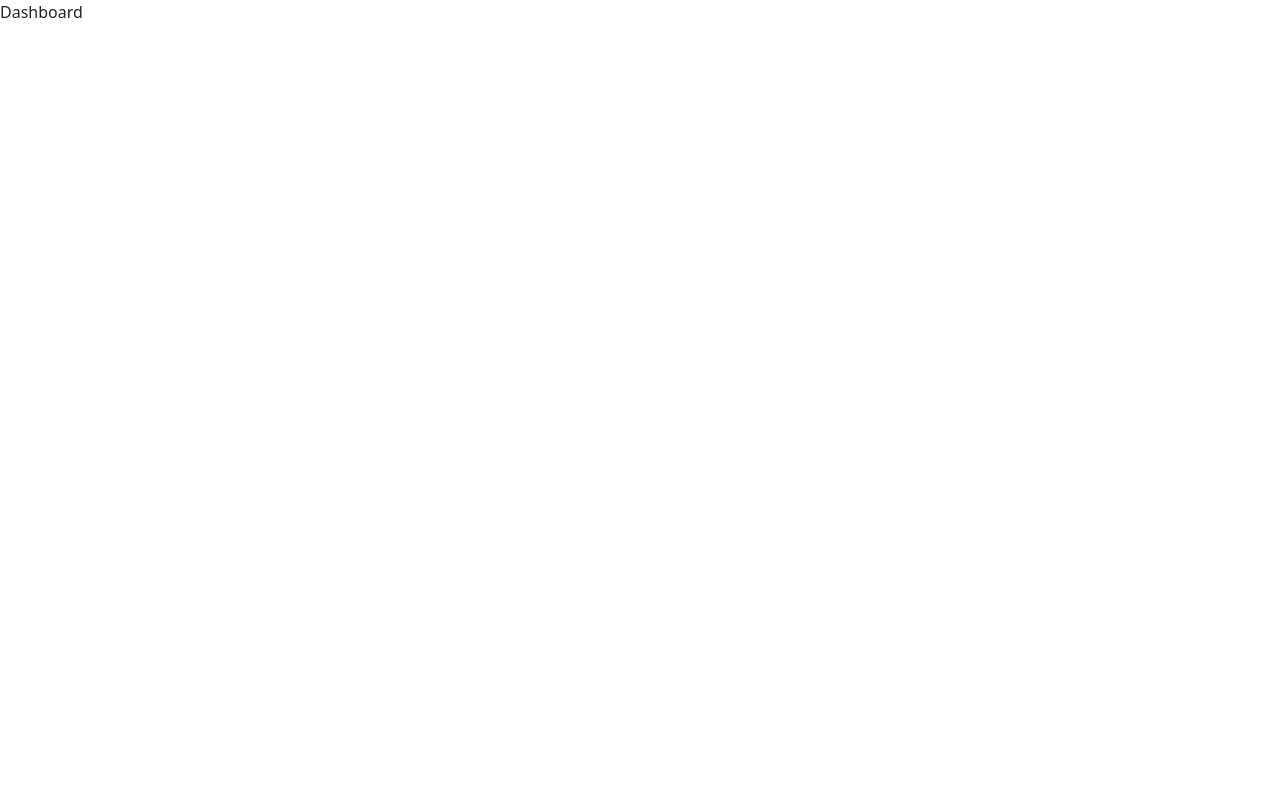
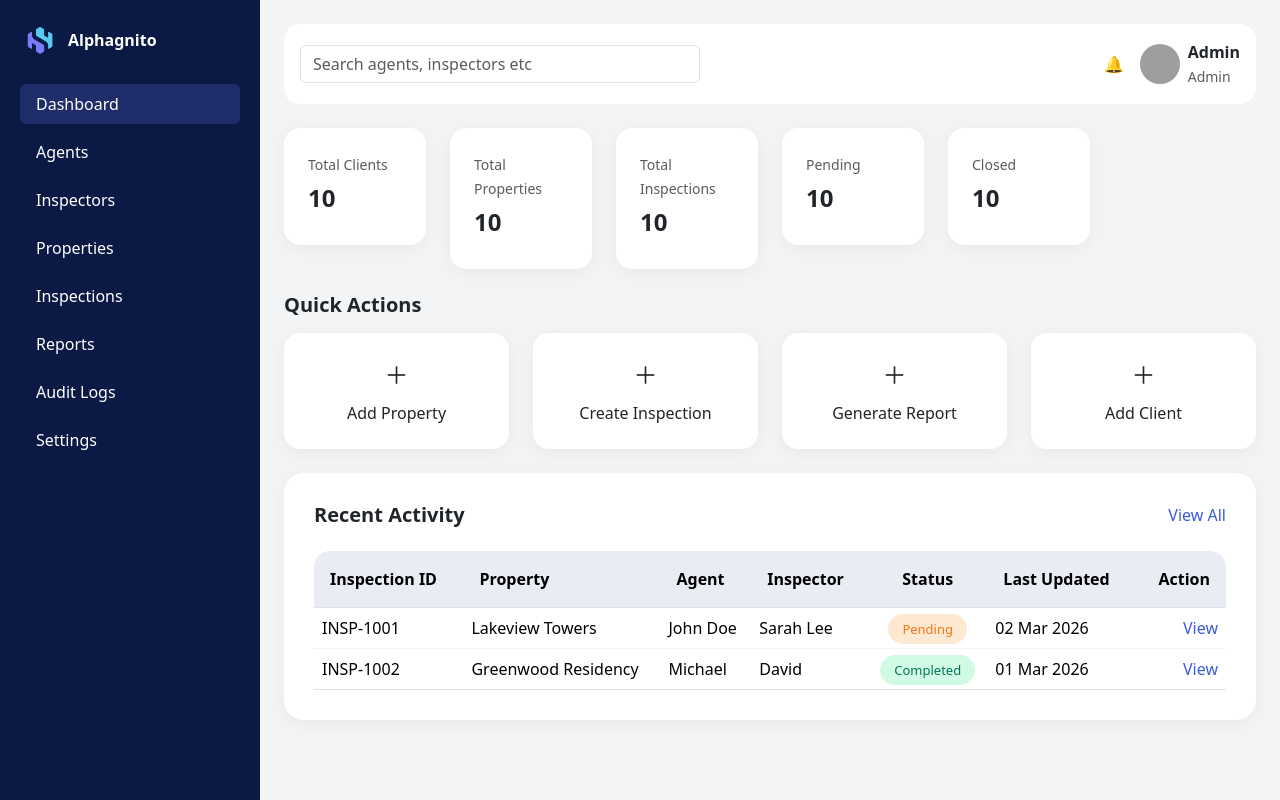
Before and after one commit to arvindsubbu/solace-crm-round-1, a React (Vite) app in the folder client/: page /dashboard in a window 1280 px wide. Built offline with nearby package versions, Linux system fonts and the light colour scheme; sample sign-in values are in the browser's storage; grey boxes are pictures that could not be loaded.

Commit message:
Refined dashboard UI and implemented Figma-based recent activity section

```diff
--- a/client/src/pages/Dashboard.jsx
+++ b/client/src/pages/Dashboard.jsx
@@ -1,9 +1,266 @@
-import React from 'react'
+import React from "react";
+import logo from "../assets/solace-logo.png";
 
 function Dashboard() {
+     const sidebarItems = [
+    "Dashboard",
+    "Agents",
+    "Inspectors",
+    "Properties",
+    "Inspections",
+    "Reports",
+    "Audit Logs",
+    "Settings",
+  ];
+
+  const stats = [
+    "Total Clients",
+    "Total Properties",
+    "Total Inspections",
+    "Pending",
+    "Closed",
+  ];
+
+  const quickActions = [
+    "Add Property",
+    "Create Inspection",
+    "Generate Report",
+    "Add Client",
+  ];
+
   return (
-    <div>Dashboard</div>
-  )
+    <div className="d-flex" style={{ minHeight: "100vh", background: "#f3f4f6" }}>
+
+      {/* ================= SIDEBAR ================= */}
+      <div
+        style={{
+          width: "260px",
+          background: "#0b1a44",
+          color: "white",
+          padding: "20px",
+        }}
+      >
+        <div className="d-flex align-items-center mb-4">
+          <img src={logo} alt="logo" style={{ width: "40px" }} />
+          <span className="ms-2 fw-bold">Alphagnito</span>
+        </div>
+
+        <ul className="list-unstyled mt-4">
+          {sidebarItems.map((item, index) => (
+            <li
+              key={index}
+              className="mb-2 px-3 py-2 rounded"
+              style={{
+                background: item === "Dashboard" ? "#1f2d6b" : "transparent",
+                cursor: "pointer",
+              }}
+            >
+              {item}
+            </li>
+          ))}
+        </ul>
+      </div>
+
+      {/* ================= MAIN CONTENT ================= */}
+      <div className="flex-grow-1 p-4">
+
+        {/* ===== TOP NAVBAR ===== */}
+        <div
+          className="d-flex justify-content-between align-items-center p-3 mb-4"
+          style={{
+            background: "#ffffff",
+            borderRadius: "16px",
+          }}
+        >
+          <input
+            type="text"
+            placeholder="Search agents, inspectors etc"
+            className="form-control"
+            style={{ maxWidth: "400px" }}
+          />
+
+          <div className="d-flex align-items-center">
+            <div className="me-3">🔔</div>
+            <div className="d-flex align-items-center">
+              <img
+                src="https://i.pravatar.cc/40"
+                alt="profile"
+                className="rounded-circle me-2"
+              />
+              <div>
+                <div className="fw-bold">Admin</div>
+                <small className="text-muted">Admin</small>
+              </div>
+            </div>
+          </div>
+        </div>
+
+        {/* ===== STATS CARDS ===== */}
+        <div className="row g-4 mb-4">
+          {stats.map((item, index) => (
+            <div className="col-md-2" key={index}>
+              <div
+                className="p-4"
+                style={{
+                  background: "#ffffff",
+                  borderRadius: "16px",
+                  boxShadow: "0 4px 20px rgba(0,0,0,0.05)",
+                }}
+              >
+                <small className="text-muted">{item}</small>
+                <h4 className="mt-2 fw-bold">10</h4>
+              </div>
+            </div>
+          ))}
+        </div>
+
+        {/* ===== QUICK ACTIONS ===== */}
+        <div className="mb-4">
+          <h5 className="fw-bold mb-3">Quick Actions</h5>
+
+          <div className="row g-4">
+            {quickActions.map((action, index) => (
+              <div className="col-md-3" key={index}>
+                <div
+                  className="p-4 text-center"
+                  style={{
+                    background: "#ffffff",
+                    borderRadius: "16px",
+                    cursor: "pointer",
+                    boxShadow: "0 4px 20px rgba(0,0,0,0.05)",
+                  }}
+                >
+                  <div style={{ fontSize: "24px" }}>＋</div>
+                  <div className="mt-2">{action}</div>
+                </div>
+              </div>
+            ))}
+          </div>
+        </div>
+
+        {/* ===== RECENT ACTIVITY ===== */}
+        <div
+  style={{
+    background: "#ffffff",
+    borderRadius: "20px",
+    padding: "30px",
+    boxShadow: "0 4px 20px rgba(0,0,0,0.05)",
+  }}
+>
+  <div className="d-flex justify-content-between align-items-center mb-4">
+    <h5 className="fw-bold mb-0" style={{ fontSize: "20px" }}>
+      Recent Activity
+    </h5>
+    <span style={{ color: "#3b5bdb", cursor: "pointer", fontWeight: 500 }}>
+      View All
+    </span>
+  </div>
+
+  <table className="table align-middle" style={{ marginBottom: 0 }}>
+    <thead>
+  <tr>
+    <th
+      style={{
+        backgroundColor: "#E9ECF3",
+        padding: "16px",
+        fontWeight: 600,
+        borderTopLeftRadius: "16px"
+      }}
+    >
+      Inspection ID
+    </th>
+
+    <th style={{ backgroundColor: "#E9ECF3", padding: "16px", fontWeight: 600 }}>
+      Property
+    </th>
+
+    <th style={{ backgroundColor: "#E9ECF3", padding: "16px", fontWeight: 600 }}>
+      Agent
+    </th>
+
+    <th style={{ backgroundColor: "#E9ECF3", padding: "16px", fontWeight: 600 }}>
+      Inspector
+    </th>
+
+    <th style={{ backgroundColor: "#E9ECF3", padding: "16px", fontWeight: 600, textAlign: "center" }}>
+      Status
+    </th>
+
+    <th style={{ backgroundColor: "#E9ECF3", padding: "16px", fontWeight: 600 }}>
+      Last Updated
+    </th>
+
+    <th
+      style={{
+        backgroundColor: "#E9ECF3",
+        padding: "16px",
+        fontWeight: 600,
+        textAlign: "right",
+        borderTopRightRadius: "16px"
+      }}
+    >
+      Action
+    </th>
+  </tr>
+</thead>
+
+    <tbody>
+      <tr style={{ borderBottom: "1px solid #f1f3f5" }}>
+        <td>INSP-1001</td>
+        <td>Lakeview Towers</td>
+        <td>John Doe</td>
+        <td>Sarah Lee</td>
+        <td className="text-center">
+          <span
+            style={{
+              background: "#fde9d2",
+              color: "#f97316",
+              padding: "6px 14px",
+              borderRadius: "20px",
+              fontSize: "13px",
+              fontWeight: 500,
+            }}
+          >
+            Pending
+          </span>
+        </td>
+        <td>02 Mar 2026</td>
+        <td className="text-end" style={{ color: "#3b5bdb", cursor: "pointer" }}>
+          View
+        </td>
+      </tr>
+
+      <tr>
+        <td>INSP-1002</td>
+        <td>Greenwood Residency</td>
+        <td>Michael</td>
+        <td>David</td>
+        <td className="text-center">
+          <span
+            style={{
+              background: "#d1fae5",
+              color: "#047857",
+              padding: "6px 14px",
+              borderRadius: "20px",
+              fontSize: "13px",
+              fontWeight: 500,
+            }}
+          >
+            Completed
+          </span>
+        </td>
+        <td>01 Mar 2026</td>
+        <td className="text-end" style={{ color: "#3b5bdb", cursor: "pointer" }}>
+          View
+        </td>
+      </tr>
+    </tbody>
+  </table>
+</div>
+
+      </div>
+    </div>
+  );
 }
 
-export default Dashboard
+export default Dashboard;
```
